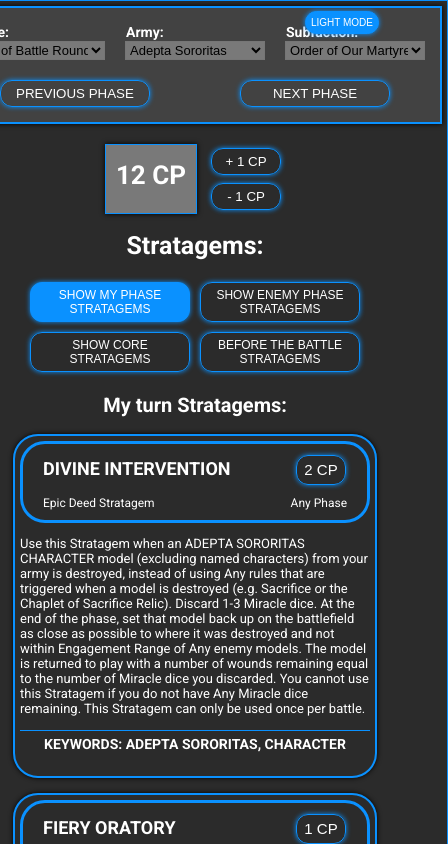
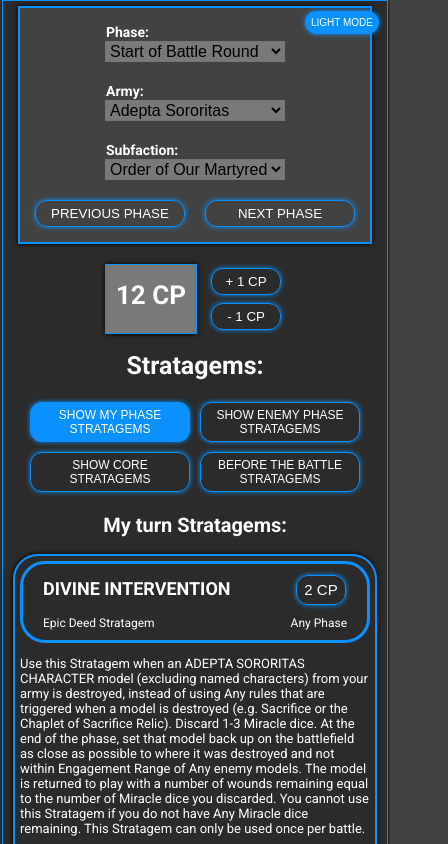
Before and after one commit to maciejwalega17/warhammer_app, a React (Create React App) app: page / in a window 390 px wide. Shown: the top 844 px of the page, 448 px wide, since content can reach past the window. Built offline with nearby package versions, Linux system fonts and the light colour scheme.

Commit message:
fixed styles after addding new selector

```diff
--- a/src/components/App.js
+++ b/src/components/App.js
@@ -156,7 +156,7 @@
 
 			<div className='wrapper flex-column'>
 				<div className='nav '>
-					<div className='flex-row space-around'>
+					<div className='selector-container space-around'>
 						<Selector
 							title='Phase:'
 							value={selectedPhase}
--- a/src/styles/App.css
+++ b/src/styles/App.css
@@ -50,6 +50,9 @@
 	.nav {
 		padding: 5px;
 	}
+	.selector-container {
+		flex-direction: column;
+	}
 }
 
 @media (min-width: 769px) {
@@ -65,8 +68,15 @@
 	.nav {
 		padding: 10px;
 	}
+	.selector-container {
+		flex-direction: row;
+	}
 }
 
+.selector-container {
+	display: flex;
+	align-items: center;
+}
 .clicked .btn {
 	background-color: var(--btn-color);
 }
--- a/src/styles/selector.css
+++ b/src/styles/selector.css
@@ -1,16 +1,7 @@
-@media (max-width: 341px) {
-	.selector select {
-		width: 100px;
-	}
-}
-@media (min-width: 350px) and (max-width: 576px) {
-	.selector select {
-		width: 140px;
-	}
-}
 @media (max-width: 576px) {
 	.selector select {
-		font-size: 13px;
+		font-size: 16px;
+		width: 180px;
 	}
 	.selector h3 {
 		font-size: 14px;
```
